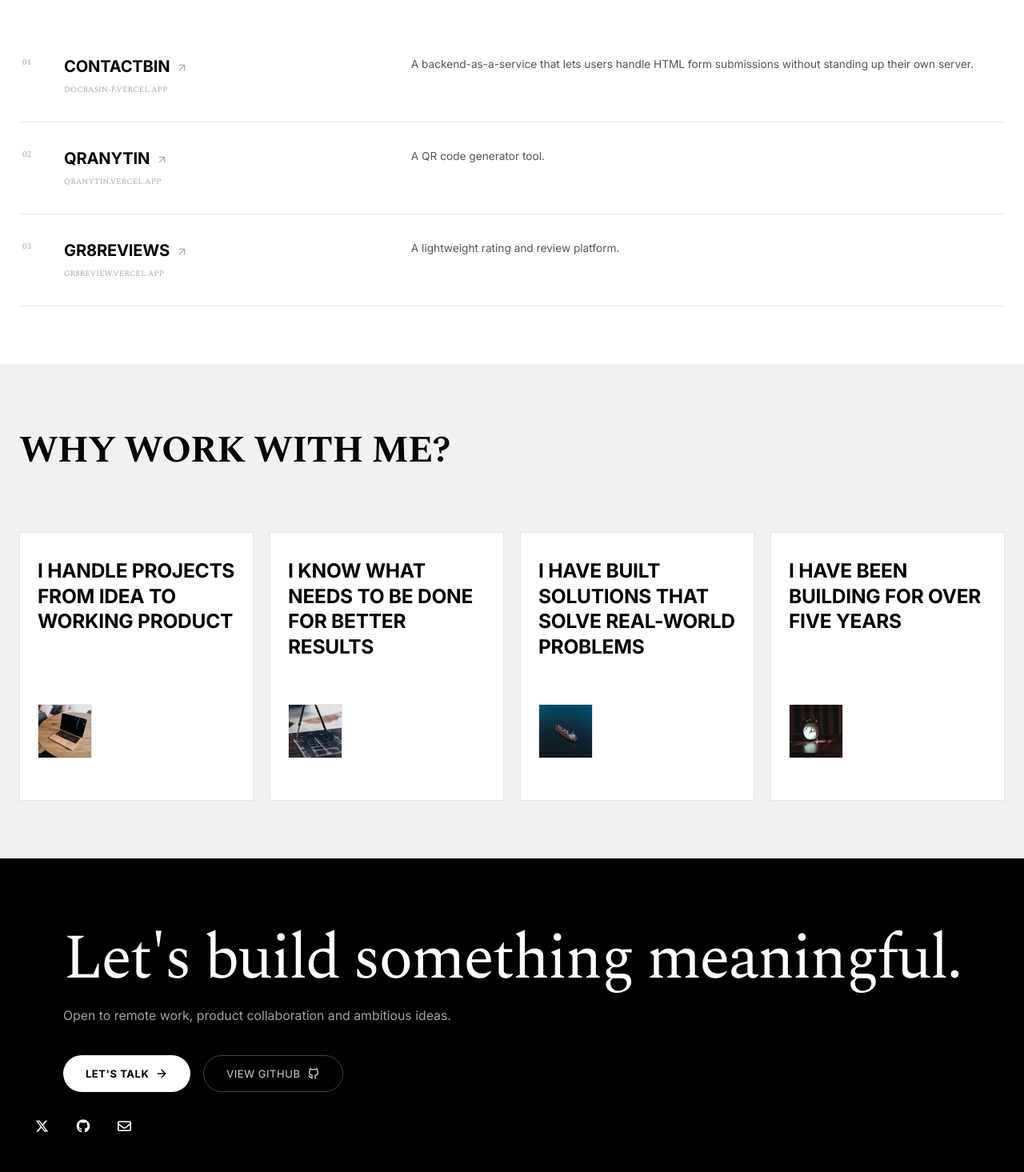
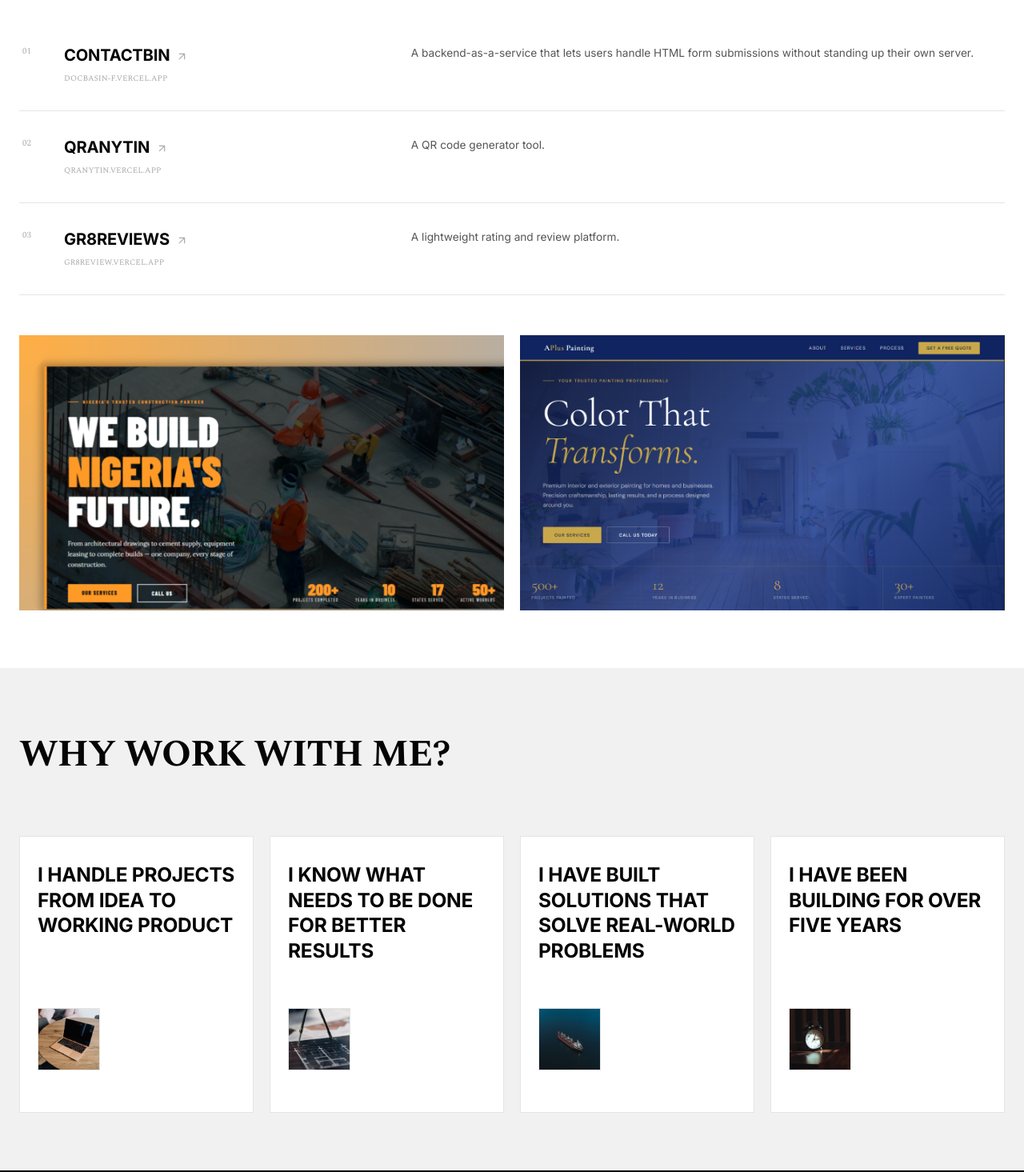
Before and after one commit to goodiesnr/goodiesnr, a React (Vite) app: page / in a window 1280 px wide. Shown: the part 1332-2797 px from the top of the page at 80% size. Built offline with nearby package versions, Linux system fonts and the light colour scheme.

Commit message:
new updates

```diff
--- a/src/App.css
+++ b/src/App.css
@@ -206,7 +206,7 @@ body {
 }
 
 .hero-copy {
-  font-size: 1.1rem;
+  font-size: 0.9rem;
   line-height: 1.6;
   color: #444;
   max-width: 520px;
@@ -652,6 +652,39 @@ body {
   color: #555;
 }
 
+.gridContainerFP {
+  display: grid;
+  grid-template-columns: repeat(2, 1fr);
+  width: 100%;
+  height: auto;
+  overflow: hidden;
+  margin: 0;
+  padding: 0;
+  gap: 20px;
+  margin-top: 50px;
+}
+
+.gridItemFP {
+  width: 100%;
+  height: auto;
+  overflow: hidden;
+}
+
+.gridItemFP img {
+  width: 100%;
+  height: auto;
+  object-fit: cover;
+  object-position: center;
+  display: block;
+}
+
+@media screen and (max-width: 768px) {
+  .gridContainerFP {
+    grid-template-columns: 1fr;
+    grid-template-rows: repeat(2, 1fr);
+  }
+}
+
 /* ===================== Why work with me ===================== */
 .why-section {
   padding: 72px 24px;
@@ -729,8 +762,8 @@ body {
 }
 
 .why-icon {
-  width: 68px;
-  height: 68px;
+  width: 78px;
+  height: 78px;
   background: #f4f4f4;
   border: 1px solid #e5e5e5;
   overflow: hidden;
@@ -766,8 +799,12 @@ body {
 .cta-section {
   background: #000;
   color: #fff;
-  padding: 88px 24px 0px 24px;
+  padding: 88px 24px 100px 24px;
   display: flex;
+  justify-content: right;
+  justify-items: right;
+  justify-self: right;
+  text-align: right;
 }
 
 .cta-inner {
@@ -810,14 +847,16 @@ body {
 }
 
 .cta-copy {
-  font-size: 1.1rem;
+  font-size: 0.9rem;
   color: #a1a1aa;
-  max-width: 560px;
   margin-bottom: 40px;
 }
 
 .cta-actions {
   display: flex;
+  justify-content: right;
+  justify-self: right;
+  justify-items: right;
   flex-wrap: wrap;
   gap: 16px;
 }
@@ -884,6 +923,24 @@ footer {
   background: #000;
   color: #fff;
   padding: 0px 32px 32px;
+}
+
+.socialtext {
+  display: flex;
+  flex-direction: row;
+  justify-content: space-evenly;
+  margin-top: -50px;
+  margin-bottom: 150px;
+}
+
+.socialtext li {
+  font-size: 1rem;
+  text-transform: uppercase;
+  font-weight: 600;
+}
+
+.socialtext a:hover {
+  text-decoration: 2px underline;
 }
 
 /* ===================== Footer additions ===================== */
@@ -955,6 +1012,7 @@ footer {
   font-family: "Spectral", "Poppins";
   font-size: 0.68rem;
   color: #666;
+  gap: 10px;
 }
 
 @media screen and (min-width: 640px) {
--- a/src/components/CallToAction.jsx
+++ b/src/components/CallToAction.jsx
@@ -1,25 +1,60 @@
-import { ArrowRightIcon, GithubIcon } from './Icons';
+import { ArrowRightIcon, GithubIcon } from "./Icons";
 
 export default function CallToAction() {
   return (
     <section className="cta-section" id="contact">
       <div className="cta-inner">
-        <h2 className="cta-title">
-          Let's build something meaningful.
-        </h2>
-        <p className="cta-copy">Open to remote work, product collaboration and ambitious ideas.</p>
+        <div>
+          <ul className="socialtext">
+            <a
+              href="https://x.com/goodiesnr"
+              target="_blank"
+              rel="noreferrer"
+              className="title-link"
+            >
+              <li>X/Twitter</li>
+            </a>
+            <a
+              href="https://github.com/goodiesnr"
+              target="_blank"
+              rel="noreferrer"
+              className="title-link"
+            >
+              <li>Github</li>
+            </a>
+            <a
+              href="https://instagram.com/goodiesnr"
+              target="_blank"
+              rel="noreferrer"
+              className="title-link"
+            >
+              <li>Instagram</li>
+            </a>
+            <a>
+              <li>Blog</li>
+            </a>
+          </ul>
+        </div>
+        <h2 className="cta-title">Let's build something meaningful.</h2>
+        <p className="cta-copy">
+          Open to remote work, product collaboration and ambitious ideas.
+        </p>
 
         <div className="cta-actions">
           <a className="btn-white" href="mailto:goodieishekwene@gmail.com">
             <span>Let's Talk</span>
             <ArrowRightIcon />
           </a>
-          <a className="btn-outline-dark" href="https://github.com/goodiesnr" target="_blank" rel="noreferrer">
+          <a
+            className="btn-outline-dark"
+            href="https://github.com/goodiesnr"
+            target="_blank"
+            rel="noreferrer"
+          >
             <span>View GitHub</span>
             <GithubIcon />
           </a>
         </div>
-
       </div>
     </section>
   );
--- a/src/components/Expertise.jsx
+++ b/src/components/Expertise.jsx
@@ -1,6 +1,6 @@
 const cards = [
   {
-    title: 'PRODUCTS ENGINEERING',
+    title: 'PRODUCT ENGINEERING',
     desc: "I architect and build clean, secure, full-stack applications built to scale effortlessly and handle real-world complexity.",
     tags: ['React', 'Node.js', 'Golang', 'MongoDB', 'Supabase', 'Git/GitHub'],
   },
--- a/src/components/FeaturedProjects.jsx
+++ b/src/components/FeaturedProjects.jsx
@@ -1,24 +1,26 @@
-import { ArrowUpRightIcon } from './Icons';
+import { ArrowUpRightIcon } from "./Icons";
+import img1 from "../assets/z11.png";
+import img2 from "../assets/z10.png";
 
 // eslint-disable-next-line react-refresh/only-export-components
 export const projects = [
   {
-    title: 'Contactbin',
-    domain: 'docbasin-f.vercel.app',
-    link: 'https://docbasin-f.vercel.app',
-    desc: 'A backend-as-a-service that lets users handle HTML form submissions without standing up their own server.',
+    title: "Contactbin",
+    domain: "docbasin-f.vercel.app",
+    link: "https://docbasin-f.vercel.app",
+    desc: "A backend-as-a-service that lets users handle HTML form submissions without standing up their own server.",
   },
   {
-    title: 'QRanytin',
-    domain: 'qranytin.vercel.app',
-    link: 'https://qranytin.vercel.app',
-    desc: 'A QR code generator tool.',
+    title: "QRanytin",
+    domain: "qranytin.vercel.app",
+    link: "https://qranytin.vercel.app",
+    desc: "A QR code generator tool.",
   },
   {
-    title: 'Gr8reviews',
-    domain: 'gr8review.vercel.app',
-    link: 'https://gr8review.vercel.app/',
-    desc: 'A lightweight rating and review platform.',
+    title: "Gr8reviews",
+    domain: "gr8review.vercel.app",
+    link: "https://gr8review.vercel.app/",
+    desc: "A lightweight rating and review platform.",
   },
   /* {
     title: 'Aplus Painting',
@@ -34,6 +36,11 @@ export const projects = [
   }, */
 ];
 
+const images = [
+  { id: 1, src: img1, alt: "roofing websites", link: 'https://apluspainting.vercel.app', },
+  { id: 2, src: img2, alt: "painting websites", link: 'https://apluspainting.vercel.app', },
+];
+
 export default function FeaturedProjects() {
   return (
     <section className="projects-section" id="featured-projects">
@@ -44,9 +51,14 @@ export default function FeaturedProjects() {
 
         {projects.map((p, i) => (
           <article key={p.title} className="project-row">
-            <div className="index">{String(i + 1).padStart(2, '0')}</div>
+            <div className="index">{String(i + 1).padStart(2, "0")}</div>
             <div>
-              <a href={p.link} target="_blank" rel="noreferrer" className="title-link">
+              <a
+                href={p.link}
+                target="_blank"
+                rel="noreferrer"
+                className="title-link"
+              >
                 <h3>{p.title}</h3>
                 <ArrowUpRightIcon />
               </a>
@@ -57,6 +69,21 @@ export default function FeaturedProjects() {
             </div>
           </article>
         ))}
+
+        <div className="gridContainerFP">
+          {images.map((img) => (
+            <div key={img.id} className="gridItemFP">
+              <a
+                href={img.link}
+                target="_blank"
+                rel="noreferrer"
+                className="title-link"
+              >
+              <img src={img.src} alt={img.alt} />
+              </a>
+            </div>
+          ))}
+        </div>
       </div>
     </section>
   );
--- a/src/components/Footer.jsx
+++ b/src/components/Footer.jsx
@@ -4,17 +4,7 @@ export default function Footer() {
   return (
     <footer>
       <div className="footer-top">
-        <div className="social-buttons">
-          <a href="https://x.com/goodiesnr" target="_blank" rel="noreferrer" className="btn-s" aria-label="Twitter / X">
-            <i className="fab fa-x-twitter"></i>
-          </a>
-          <a href="https://github.com/goodiesnr" target="_blank" rel="noreferrer" className="btn-s" aria-label="GitHub">
-            <i className="fab fa-github"></i>
-          </a>
-          <a href="mailto:goodieishekwene@gmail.com" className="btn-s" aria-label="Send Email">
-            <i className="far fa-envelope"></i>
-          </a>
-        </div>
+
       </div>
 
 
--- a/src/components/Hero.jsx
+++ b/src/components/Hero.jsx
@@ -9,7 +9,7 @@ export default function Hero() {
           <div>
             <h1 className="hero-title">
               GOODIE<br />
-              <span className="sub">DEVELOPER.</span>
+              <span className="sub">SOFTWARE DEVELOPER.</span>
             </h1>
             <p className="hero-copy">
               I try to contribute to society by creating software people actually want &mdash; from fullstack side projects to industry grade mvps to business sites that actually converts.
```
Also changed, not shown: src/assets/z10.png (added), src/assets/z11.png (added).
